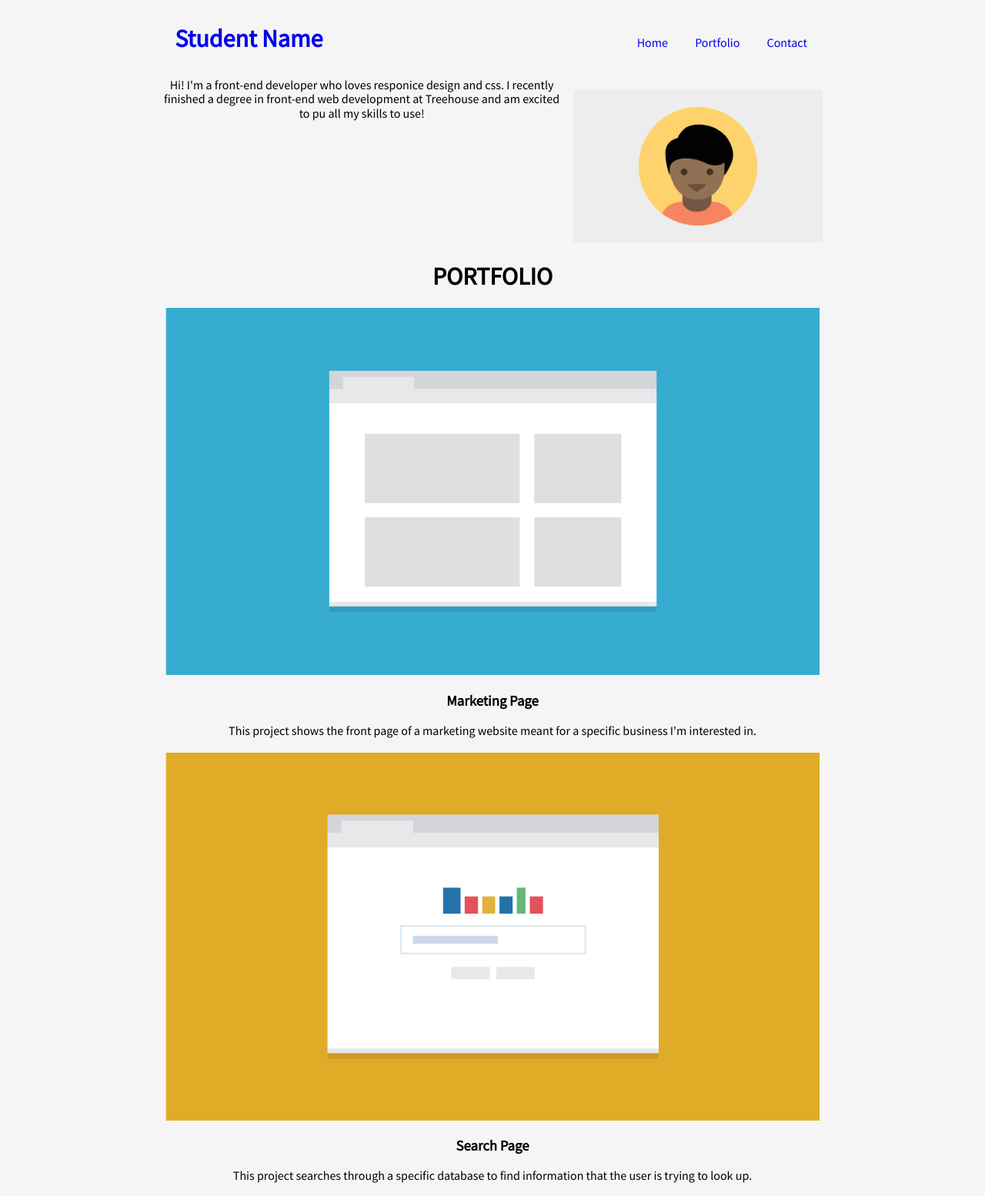
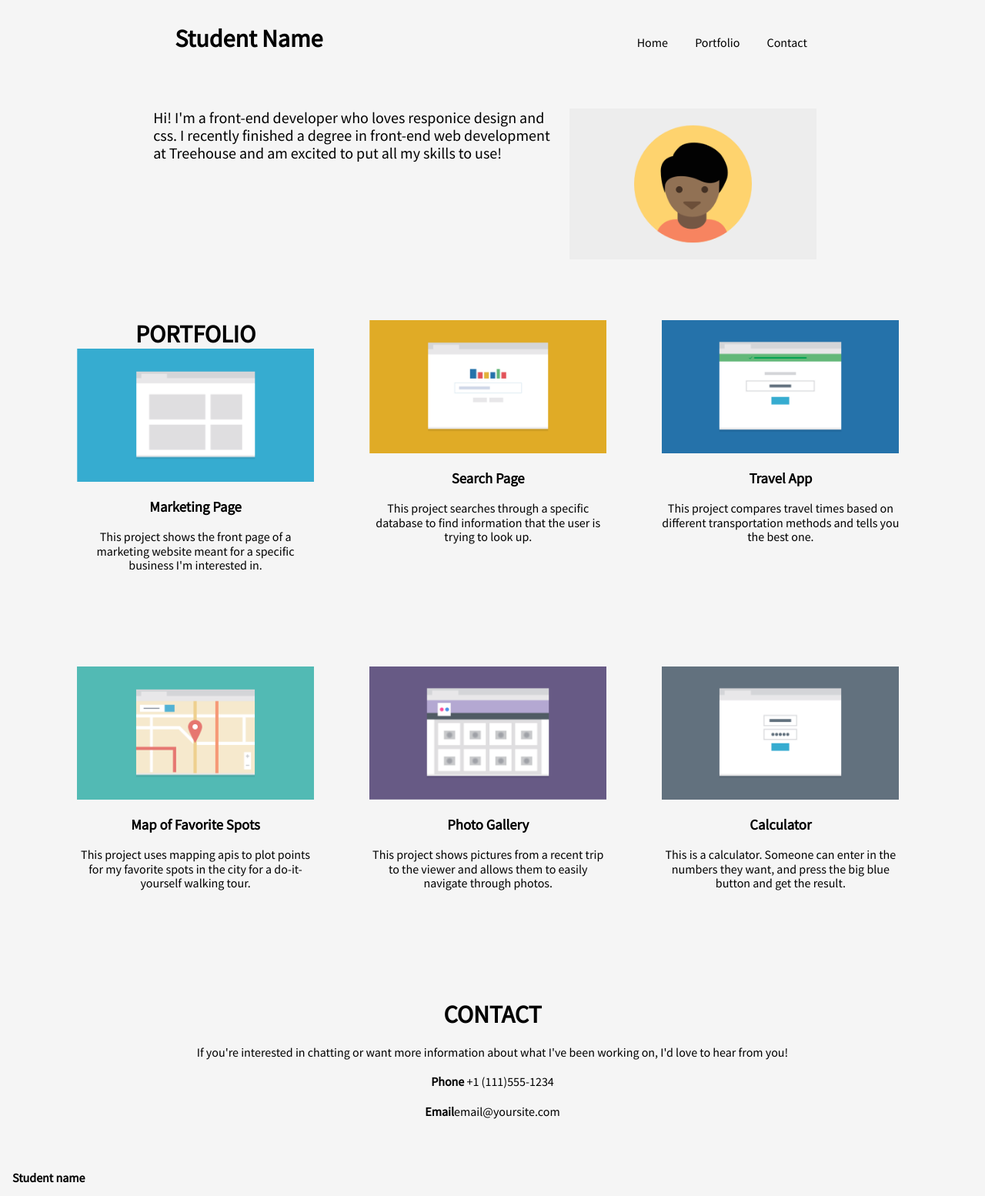
Before and after one commit to GiantGough/ResponsiveLayoutProject, a plain HTML site: page index.html in a window 1280 px wide. Shown: the top 1554 px of the page at 77% size. Drawn offline with Linux system fonts and the light colour scheme.

Commit message:
Layout fixes

```diff
--- a/css/styles.css
+++ b/css/styles.css
@@ -20,10 +20,15 @@
 
 a {
 	text-decoration: none;
+	color: black;
 }
 
 a:visited {
 	color: black;
+}
+
+a:hover {
+	font-size: 130%;
 }
 
 ul {
@@ -138,13 +143,11 @@
 	.tag {
 		padding: 1em;
 		font-size: 20px;
-		margin-bottom: 200px;
+		margin-bottom: 150px;
 	}
 
 	#portfolio {
 		margin: 0 auto;
-		display: block;
-		text-align: center;
 	}
 
 	.footer-nav {
@@ -160,6 +163,7 @@
 		width: 50%;
 		height: 450px;
 		float: left;
+		vertical-align: top;
 	}
 
 	.col-1, .col-3, .col-5 {
--- a/index.html
+++ b/index.html
@@ -13,58 +13,71 @@
 				<h1 class="name"><a href="index.html">Student Name</a></h1>
 				<ul class="main-nav">
 					<li><a href="index.html">Home</a></li>
-					<li><a href="#">Portfolio</a></li>
-					<li><a href="#">Contact</a></li>
+					<li><a href="#portfolio">Portfolio</a></li>
+					<li><a href="#contact">Contact</a></li>
 				</ul>
 			</div>
 		</header>
 
-
-		<div class="container">
+		<div class="group">
+			<div class="container tag">
 				<img src="images/responsive-layout-profile.png" alt="Student profile image" class="profile-image">
-			<p>Hi! I'm a front-end developer who loves responice design and css. I recently finished a degree in front-end web development at Treehouse and am excited to pu all my skills to use!</p>
+				<p>Hi! I'm a front-end developer who loves responice design and css. I recently finished a degree in front-end web development at Treehouse and am excited to put all my skills to use!</p>
+			</div>
 		</div>
 
 		<main>
-		<div class="container">
-			<h1>PORTFOLIO</h1>
+			<div class="group">
+				<div class="col-1">
+					<h1 id="portfolio">PORTFOLIO</h1>
 					<img src="images/portfolio-1.png" alt="marketing page picture"/>
 					<h3>Marketing Page</h3>
 					<p>This project shows the front page of a marketing website meant for a specific business I'm interested in.</p>
 				</div>
+			</div>
 
-			<div class="container">
+			<div class="group">
+				<div class="col-2">
 					<img src="images/portfolio-2.png" alt="Search Page picture" class="project-picture"/>
 					<h3>Search Page</h3>
 					<p>This project searches through a specific database to find information that the user is trying to look up.</p>
 				</div>
+			</div>
 
-			<div class="container">
+			<div class="group">
+				<div class="col-3">
 					<img src="images/portfolio-3.png" alt="Travel App picture"/>
 					<h3>Travel App</h3>
 					<p>This project compares travel times based on different transportation methods and tells you the best one.</p>
 				</div>
+			</div>
 
-			<div class="container">
+			<div class="group">
+				<div class="col-4">
 					<img src="images/portfolio-4.png" alt="Favorite spots picture"/>
 					<h3>Map of Favorite Spots</h3>
 					<p>This project uses mapping apis to plot points for my favorite spots in the city for a do-it-yourself walking tour.</p>
 				</div>
+			</div>
 
-			<div class="container">
+			<div class="group">
+				<div class="col-5">
 					<img src="images/portfolio-5.png" alt="Photo gallery picture"/>
 					<h3>Photo Gallery</h3>
 					<p>This project shows pictures from a recent trip to the viewer and allows them to easily navigate through photos.</p>
 				</div>
+			</div>
 
-			<div class="container">
+			<div class="group">
+				<div class="col-6">
 					<img src="images/portfolio-6.png" alt="calculator picture"/>
 					<h3>Calculator</h3>
 					<p>This is a calculator. Someone can enter in the numbers they want, and press the big blue button and get the result.</p>
 				</div>
+			</div>
 
 			<div class="container contact-main">
-				<h1>CONTACT</h1>
+				<h1 id="contact">CONTACT</h1>
 				<p>If you're interested in chatting or want more information about what I've been working on, I'd love to hear from you!</p>
 				<p><strong>Phone</strong> +1 (111)555-1234</p>
 				<p><strong>Email</strong><a href="mailto: email@yoursite.com">email@yoursite.com</a></p>
```
Lines whose indentation alone changed are shown as unchanged.
